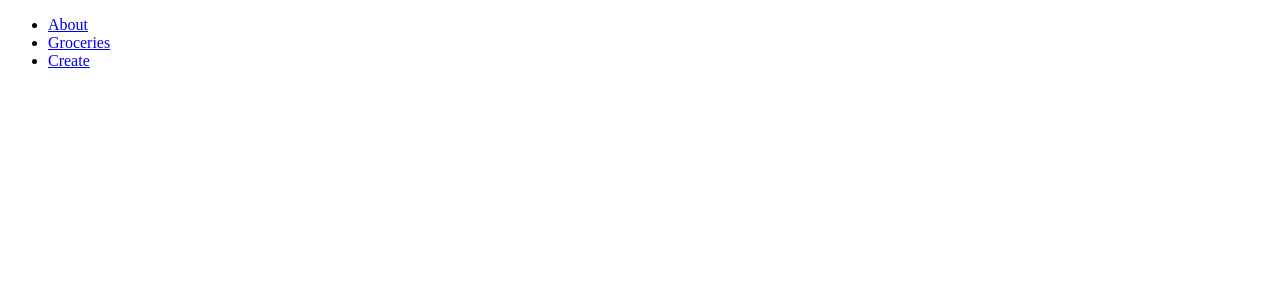
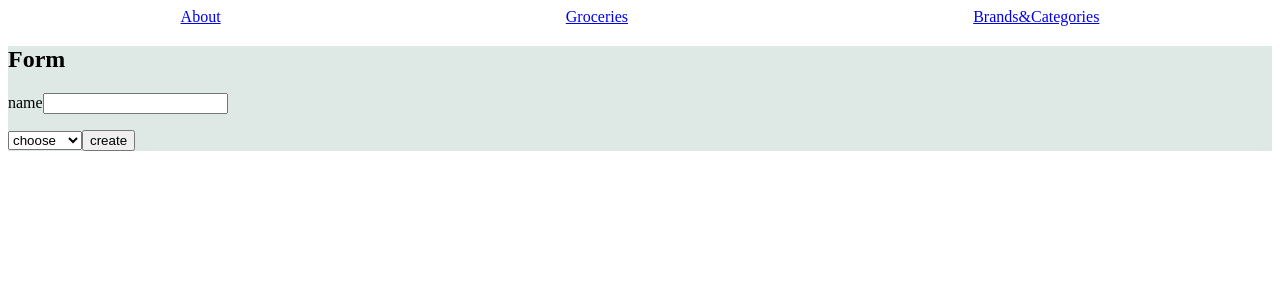
Before and after one commit to rottabonus/ostoslista-react, a React app in the folder front/: page /cb in a window 1280 px wide. Shown: the top 300 px of the page. Built offline with nearby package versions, Linux system fonts and the light colour scheme; no server answers; the HTML template or start-up script is replaced by a standard one.

Commit message:
Add and list categories and brands in frontend

```diff
--- a/front/src/App.js
+++ b/front/src/App.js
@@ -4,6 +4,8 @@ import GroceryDatabaseList from './components/GroceryDatabaseList'
 import About from './components/About'
 import GroceryForm from './components/groceryForm'
 import EditGrocery from './components/EditGrocery'
+import BrandsAndCategories from './components/BrandsAndCategories'
+import BrandForm from './components/BrandForm'
 import { Router, Route, Link } from 'react-router-dom'
 import groceryService from './services/groceries'
 import categoryService from './services/categories'
@@ -23,7 +25,8 @@ class App extends React.Component {
         amount: '',
         filter: '',
         maximize: '',
-        newName: ''
+        newName: '',
+        borc: ''
     }
   }
 
@@ -65,12 +68,10 @@ class App extends React.Component {
   create = async (event) => {
       event.preventDefault()
       console.log('create clicked!')
-      const brand = parseInt(this.state.brand)
-      const category = parseInt(this.state.category)
       const item = {
           name: this.state.newName,
-          brand_id: brand,
-          cat_id: category,
+          brand_id: parseInt(this.state.brand),
+          cat_id: parseInt(this.state.category),
           price: this.state.price,
           amount: this.state.amount
       }
@@ -86,16 +87,44 @@ class App extends React.Component {
       history.push('/')
   }
 
+  createBrandOrCategory = async (event) => {
+    event.preventDefault()
+    console.log('createBrandOrCategory clicked!')
+    const item = {
+      name: this.state.newName
+    }
+
+    if(this.state.borc === "brand"){
+      await brandService.create(item)
+      const updatedBrands = await brandService.getAll()
+      this.setState({
+        brands: updatedBrands,
+        newName: ''
+      })
+      history.push('/b&c')
+    }
+    else if (this.state.borc === 'category'){
+      console.log('creating new category')
+      await categoryService.create(item)
+      const updatedCategories = await categoryService.getAll()
+      this.setState({
+        categories: updatedCategories,
+        newName: ''
+      })
+      history.push('/b&c')
+    } else {
+      alert('choose category or brand!')
+    }
+  }
+
   update = async (event) => {
       event.preventDefault()
       console.log('update clicked!')
-      const brand = parseInt(this.state.brand)
-      const category = parseInt(this.state.category)
       const id = this.state.maximize.gr_id
       const updateItem = {
           name: this.state.newName,
-          brand_id: brand,
-          cat_id: category,
+          brand_id: parseInt(this.state.brand),
+          cat_id: parseInt(this.state.category),
           price: this.state.price,
           amount: this.state.amount
       }
@@ -128,13 +157,11 @@ class App extends React.Component {
       <Router history={history}>
       <div>
       <div className="header">
-      <ul>
-        <li><Link to="/about">About</Link></li>
-        <li><Link to="/">Groceries</Link></li>
-          <li><Link to="/create">Create</Link></li>
+        <div><Link to="/about">About</Link></div>
+        <div><Link to="/">Groceries</Link></div>
+          <div><Link to="/b&c">Brands&Categories</Link></div>
+      </div>
 
-      </ul>
-      </div>
       <div className="container">
         <Route exact path="/" render={() => <GroceryDatabaseList show={this.show} maximize={this.state.maximize} toEdit={this.toEdit} remove={this.delete}
                                                                  groceries={this.state.groceries} changeFilter={this.handleFieldChange} filter={this.state.filter}/>}/>
@@ -143,6 +170,8 @@ class App extends React.Component {
                                                           categories={this.state.categories} brands={this.state.brands}/>}/>
           <Route path="/edit" render={() => <EditGrocery maximize={this.state.maximize} categories={this.state.categories} save={this.update}
                                                                     brands={this.state.brands} changeField={this.handleFieldChange} />}/>
+          <Route path="/b&c" render={() => <BrandsAndCategories brands={this.state.brands} categories={this.state.categories} changeField={this.handleFieldChange} borc={this.state.borc} />}/>
+          <Route path="/cb" render={() => <BrandForm create={this.createBrandOrCategory} changeField={this.handleFieldChange} newName={this.state.newName} borc={this.state.borc}/>}/>
       </div>
       </div>
       </Router>
--- /dev/null
+++ b/front/src/components/BrandForm.js
@@ -0,0 +1,20 @@
+import React from 'react'
+
+const BrandForm = ({ changeField, newName, borc, create }) => {
+	return (
+		<div>
+		<form onSubmit={create}>
+		<h2>Form</h2>
+		<p>name<input type="text" onChange={changeField} value={newName} name="newName"/></p>
+		<select onChange={changeField} name="borc">
+		<option value="" className="defaultOption">choose</option>
+		<option value="brand">brand</option>
+		<option value="category">category</option>
+		</select>
+		 <button type="submit">create</button>
+		</form>
+		</div>
+	)
+}
+
+export default BrandForm
--- /dev/null
+++ b/front/src/components/BrandsAndCategories.js
@@ -0,0 +1,26 @@
+import React from 'react'
+import { Link } from 'react-router-dom'
+import CategoryItem from './CategoryItem'
+
+const BrandsAndCategories = ({ brands, categories, changeField, borc }) => {
+
+	return (
+		<div>
+	<div>
+	<h2>Brands and Categories</h2>
+	<div><Link to="/cb">create brand or category</Link></div>
+	</div>
+	<div>
+	<input onChange={changeField} type="radio" name="borc" value="categories"/><label>categories</label>
+	<input onChange={changeField} type="radio" name="borc" value="brands"/><label>brands</label>
+
+	{borc === 'categories' ?
+	categories.map(category => <CategoryItem category={category} key={category.cat_id}>{category.name}</CategoryItem>)
+		:
+	brands.map(brand => <div key={brand.brand_id}>{brand.name}</div>)}
+	</div>
+	</div>
+	)
+}
+
+export default BrandsAndCategories
--- /dev/null
+++ b/front/src/components/CategoryItem.js
@@ -0,0 +1,12 @@
+import React from 'react'
+
+const CategoryItem = ({ category }) => {
+
+	return (
+	<div>
+	{category.name}
+	</div>
+	)
+}
+
+export default CategoryItem
--- a/front/src/components/GroceryDatabaseList.js
+++ b/front/src/components/GroceryDatabaseList.js
@@ -1,5 +1,6 @@
 import React from 'react'
 import GroceryItem from './GroceryItem'
+import { Link } from 'react-router-dom'
 
 const GroceryDatabaseList = ({ groceries, maximize, show, filter, changeFilter, toEdit, remove }) => {
 
@@ -9,6 +10,7 @@ const GroceryDatabaseList = ({ groceries, maximize, show, filter, changeFilter,
   return (
     <div>
       <h1> List of groceries available </h1>
+      <div><Link to="/create">Create</Link></div>
 
       <p> Filter items <input type="text" name="filter" value={filter} onChange={changeFilter}/></p>
       <table>
--- a/front/src/index.css
+++ b/front/src/index.css
@@ -11,3 +11,9 @@
 .defaultOption {
   color: gray;
 }
+
+.header {
+	display: flex;
+	flex-direction: row;
+	justify-content: space-around;
+}
--- a/front/src/services/brands.js
+++ b/front/src/services/brands.js
@@ -5,4 +5,9 @@ const getAll = async () => {
   return request.data
 }
 
-export default { getAll }
+const create = async (newItem) => {
+  const response = await axios.post('http://localhost:3001/api/brands', newItem)
+  return response.data
+}
+
+export default { getAll, create }
--- a/front/src/services/categories.js
+++ b/front/src/services/categories.js
@@ -5,4 +5,9 @@ const getAll = async () => {
   return request.data
 }
 
-export default { getAll }
+const create = async (newItem) => {
+  const response = await axios.post('http://localhost:3001/api/categories', newItem)
+  return response.data
+}
+
+export default { getAll, create }
```
